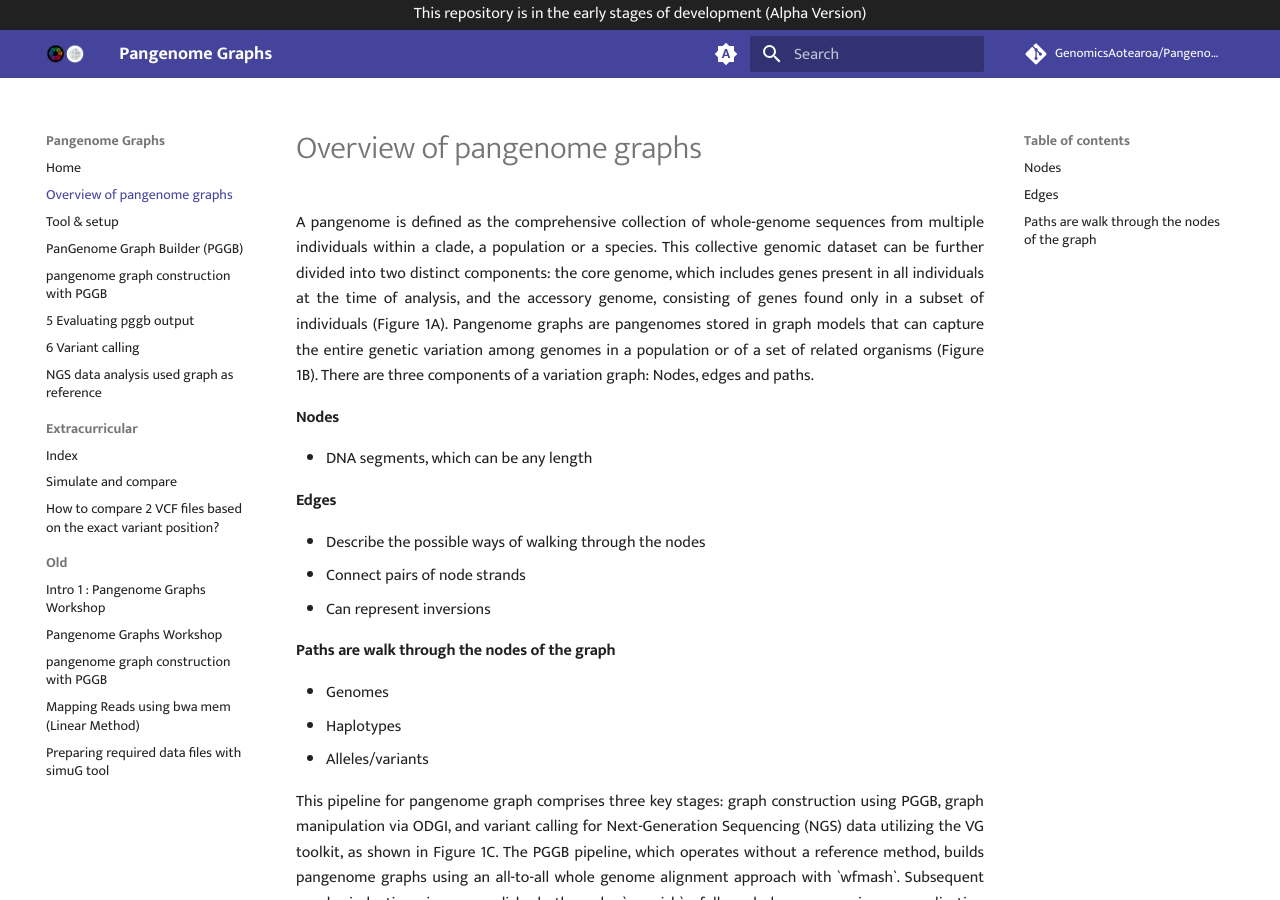
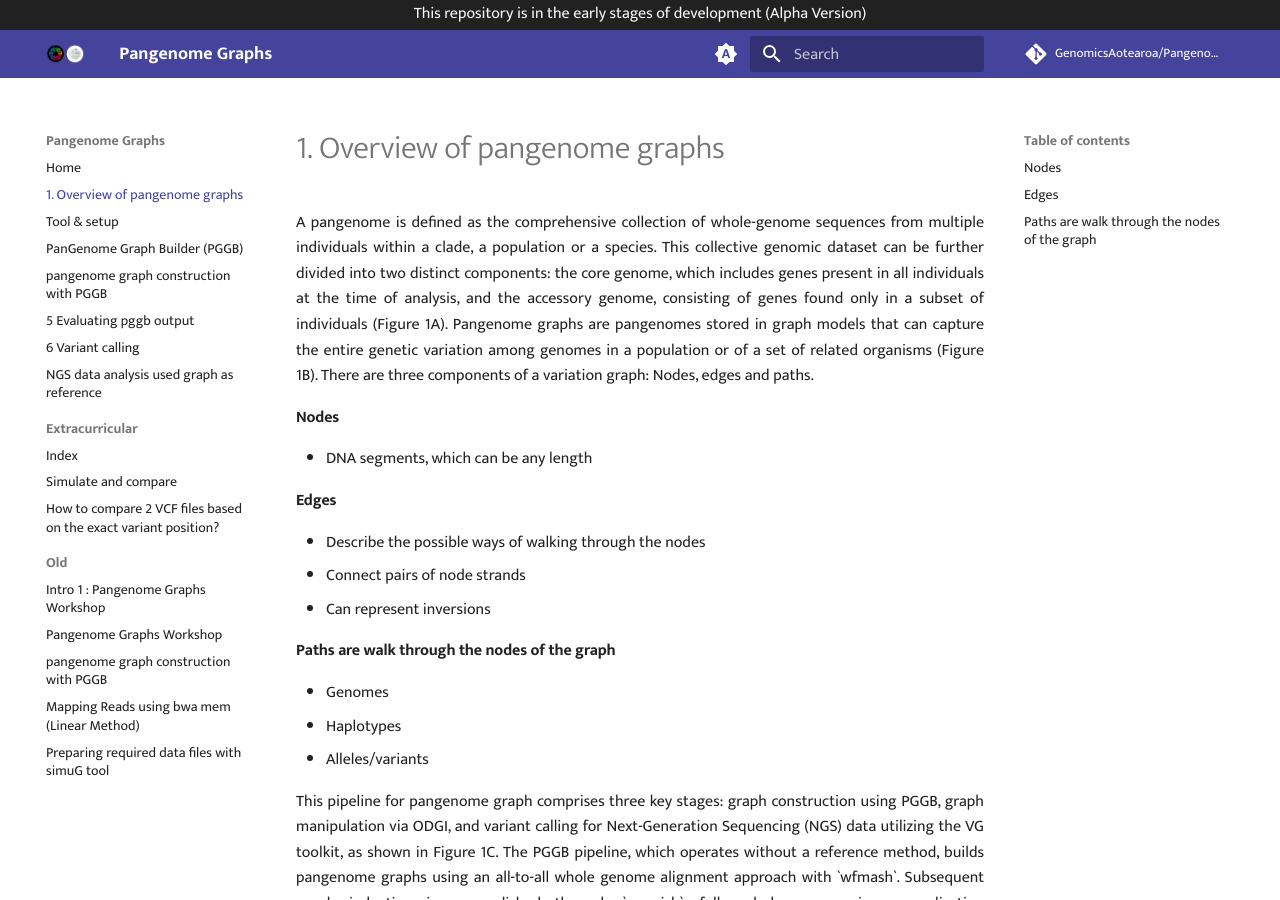
Before and after one commit to GenomicsAotearoa/Pangenome-Graphs-Workshop, an MkDocs documentation site: the page built from docs/1_Introduction_to_pangenomegraphs.md, in a window 1280 px wide and 900 px high. Built offline with MkDocs 1.6.1 and Material for MkDocs 9.7.7, drawn with Linux system fonts in a browser that asks for light colours; comment, search, counter and statistics services are not loaded.

Commit message:
Update 1_Introduction_to_pangenomegraphs.md

```diff
--- a/docs/1_Introduction_to_pangenomegraphs.md
+++ b/docs/1_Introduction_to_pangenomegraphs.md
@@ -1,4 +1,4 @@
-# Overview of pangenome graphs
+# 1. Overview of pangenome graphs
 <p align="justify">
 A pangenome is defined as the comprehensive collection of whole-genome sequences from multiple individuals within a clade, a population or a species. This collective genomic dataset can be further divided into two distinct components: the core genome, which includes genes present in all individuals at the time of analysis, and the accessory genome, consisting of genes found only in a subset of individuals (Figure 1A).
 
```
